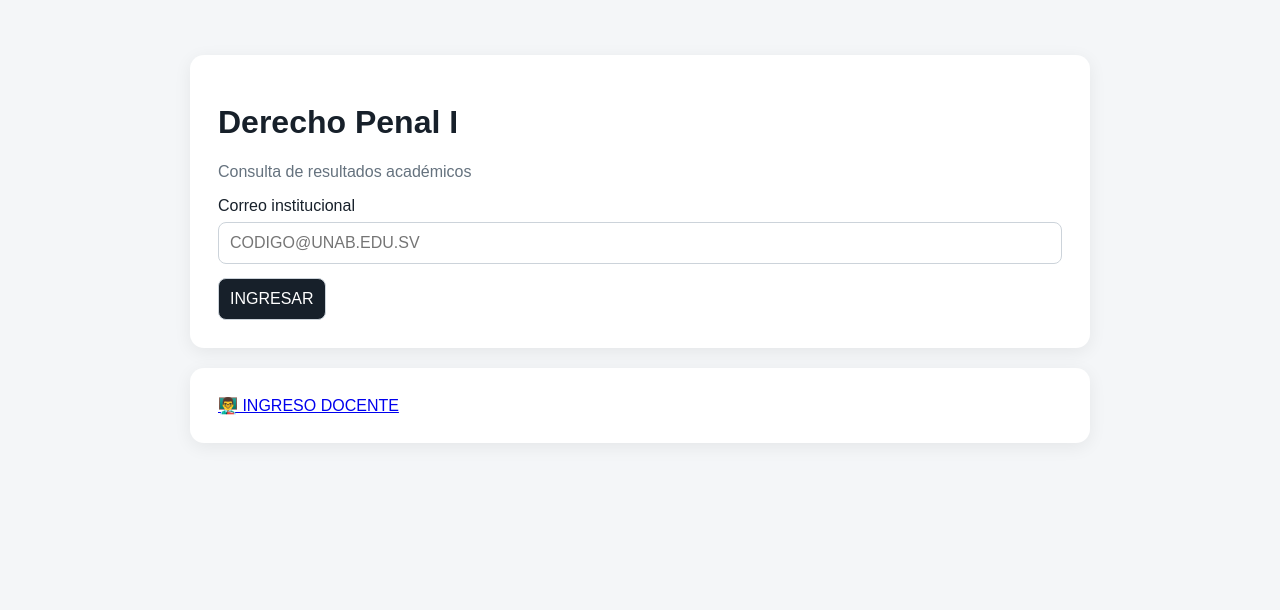
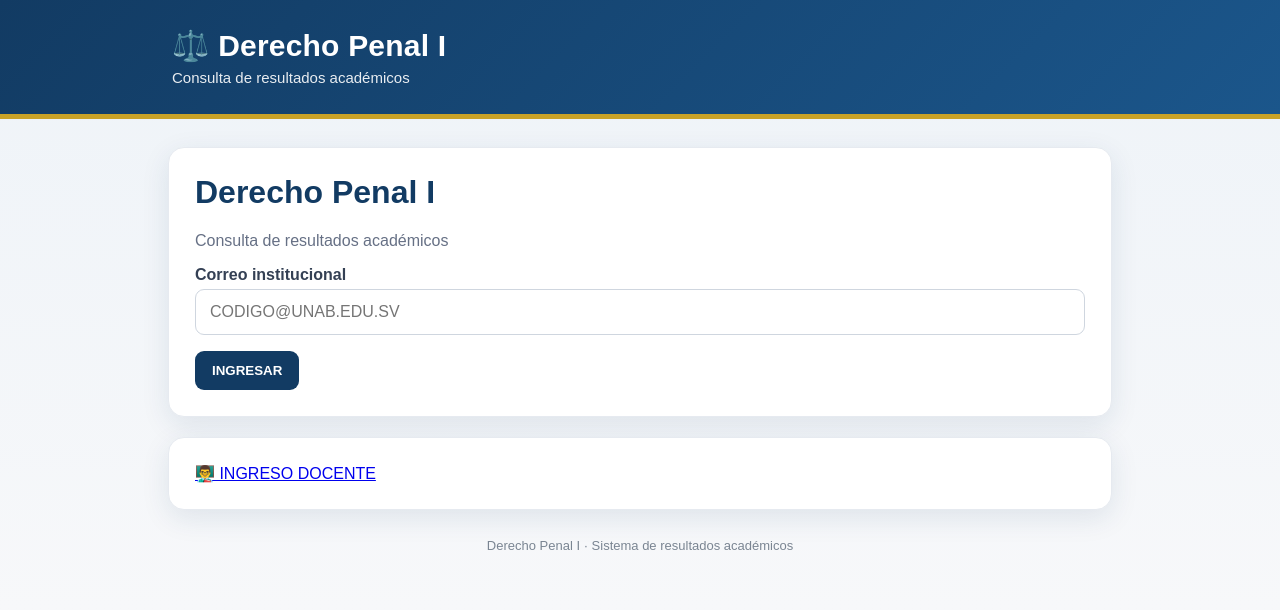
Before and after one commit to ruizmarcos441/derecho-penal-I, a Flask app: page / in a window 1280 px wide. Shown: the top 610 px of the page. Run offline with Flask 3, Linux system fonts and the light colour scheme.

Commit message:
Update base.html

```diff
--- a/templates/base.html
+++ b/templates/base.html
@@ -1,2 +1,56 @@
-<!doctype html><html lang="es"><head><meta charset="utf-8"><meta name="viewport" content="width=device-width,initial-scale=1"><title>Derecho Penal I</title><style>
-body{font-family:Arial,sans-serif;background:#f4f6f8;margin:0;color:#17202a}.wrap{max-width:900px;margin:35px auto;padding:20px}.card{background:#fff;border-radius:14px;padding:28px;box-shadow:0 4px 18px #0001;margin-bottom:20px}.muted{color:#65727e}input,textarea,select,button{font:inherit;padding:11px;border:1px solid #ccd3da;border-radius:8px;box-sizing:border-box}input,textarea,select{width:100%;margin:7px 0 14px}button{cursor:pointer;background:#17202a;color:white}.tabs{display:flex;gap:8px;flex-wrap:wrap}.tab{padding:10px 14px;border:1px solid #ccd3da;border-radius:8px;background:#fff}.grade{font-size:42px;font-weight:bold}.flash{padding:12px;background:#fff7d6;border-radius:8px;margin-bottom:15px}.row{display:grid;grid-template-columns:1fr 1fr;gap:15px}@media(max-width:650px){.row{grid-template-columns:1fr}}</style></head><body><div class="wrap">{% for m in get_flashed_messages() %}<div class="flash">{{m}}</div>{% endfor %}{% block content %}{% endblock %}</div></body></html>
+<!doctype html>
+<html lang="es">
+<head>
+<meta charset="utf-8">
+<meta name="viewport" content="width=device-width, initial-scale=1">
+<title>Derecho Penal I</title>
+<style>
+:root{--azul:#123b63;--azul2:#1b568b;--dorado:#c9a227;--texto:#1f2937;--gris:#667085;--verde:#198754;--amarillo:#fff8df;--rojo:#9f2d2d}
+*{box-sizing:border-box}
+body{margin:0;background:linear-gradient(180deg,#eef3f8 0,#f7f8fa 100%);font-family:Arial,Helvetica,sans-serif;color:var(--texto)}
+.header{background:linear-gradient(135deg,var(--azul),var(--azul2));color:#fff;border-bottom:5px solid var(--dorado)}
+.header-inner{max-width:980px;margin:auto;padding:28px 22px}
+.brand{font-size:30px;font-weight:800;letter-spacing:.2px}
+.subtitle{margin-top:6px;opacity:.9;font-size:15px}
+.container{max-width:980px;margin:28px auto;padding:0 18px}
+.card{background:#fff;border-radius:16px;padding:26px;box-shadow:0 8px 28px rgba(18,59,99,.10);border:1px solid #e6eaf0;margin-bottom:20px}
+h1,h2,h3{color:var(--azul);margin-top:0}
+h2{font-size:21px}
+label{display:block;font-weight:700;color:#344054;margin-bottom:5px}
+input,textarea,select{width:100%;padding:13px 14px;border:1px solid #cfd6df;border-radius:9px;background:#fff;font:inherit;margin:0 0 16px}
+input:focus,textarea:focus{outline:3px solid rgba(27,86,139,.13);border-color:var(--azul2)}
+button,.btn{border:0;border-radius:9px;padding:12px 17px;background:var(--azul);color:#fff;font-weight:700;cursor:pointer;text-decoration:none;display:inline-block}
+button:hover,.btn:hover{filter:brightness(.95)}
+.btn-gold{background:var(--dorado);color:#17202a}.btn-green{background:var(--verde)}.btn-red{background:var(--rojo)}
+.muted{color:var(--gris)}
+.flash{background:#fff5cf;border:1px solid #ecd477;color:#5c4a08;border-radius:10px;padding:13px 15px;margin-bottom:18px}
+.student-head{display:flex;justify-content:space-between;gap:20px;align-items:center;flex-wrap:wrap}
+.student-code{font-size:14px;color:var(--gris);margin-top:4px}
+.tabs{display:flex;gap:9px;flex-wrap:wrap;margin:22px 0 0}
+.tab{border:1px solid #cbd5e1;background:#f8fafc;color:var(--azul);padding:11px 15px;border-radius:9px;font-weight:700;cursor:pointer}
+.tab.active{background:var(--azul);color:#fff;border-color:var(--azul)}
+.exam-panel{display:none}.exam-panel.active{display:block}
+.grade-box{text-align:center;background:linear-gradient(180deg,#f7fbff,#fff);border:1px solid #dce7f1;border-radius:15px;padding:25px;margin:18px 0}
+.grade{font-size:56px;line-height:1;color:var(--verde);font-weight:800}
+.grade-label{margin-top:9px;color:var(--gris);font-size:14px}
+.prevention{background:var(--amarillo);border-left:5px solid var(--dorado);padding:17px;border-radius:10px;margin:18px 0}
+.appeal{border:1px solid #e2e6eb;border-radius:14px;padding:20px;background:#fff}
+.appeal-title{color:var(--azul);font-weight:800;font-size:19px;margin-bottom:10px}
+.notice{background:#edf7ef;border:1px solid #b9ddc0;color:#216b2e;padding:15px;border-radius:10px}
+.row{display:grid;grid-template-columns:1fr 1fr;gap:16px}
+.teacher-tools{display:flex;gap:10px;flex-wrap:wrap;margin-top:10px}
+.appeal-item{border:1px solid #e1e5ea;border-radius:12px;padding:16px;margin-bottom:13px;background:#fafbfc}
+.status{font-weight:800}.pending{color:#9a6700}.resolved{color:var(--verde)}
+.footer{text-align:center;color:#7a8592;font-size:13px;padding:8px 0 30px}
+@media(max-width:650px){.container{padding:0 12px}.card{padding:19px}.brand{font-size:24px}.row{grid-template-columns:1fr}.grade{font-size:48px}}
+</style>
+</head>
+<body>
+<header class="header"><div class="header-inner"><div class="brand">⚖️ Derecho Penal I</div><div class="subtitle">Consulta de resultados académicos</div></div></header>
+<div class="container">
+{% for m in get_flashed_messages() %}<div class="flash">{{m}}</div>{% endfor %}
+{% block content %}{% endblock %}
+<div class="footer">Derecho Penal I · Sistema de resultados académicos</div>
+</div>
+</body>
+</html>
```
